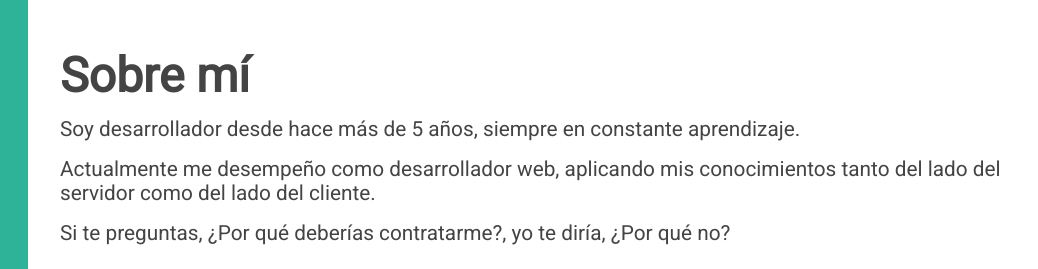
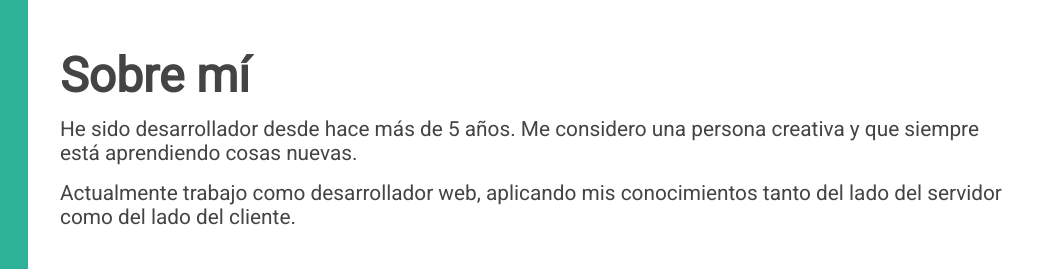
Before and after one commit to salatielosorno/resume, a website built with webpack: page src/index.html in a window 1280 px wide. Shown: the top 269 px of the page, 242-1280 px from the left. Built offline with nearby package versions, Linux system fonts and the light colour scheme.

Commit message:
Se corrige texto en seccion Sobre mi.

```diff
--- a/src/index.html
+++ b/src/index.html
@@ -66,9 +66,8 @@
                 <div class="row">
                     <div class="col-12">
                         <h1 class="title-1 title-1--color-gray">Sobre mí</h1>
-                        <p class="text-description">Soy desarrollador desde hace más de 5 años, siempre en constante aprendizaje.</p>
-                        <p class="text-description">Actualmente me desempeño como desarrollador web, aplicando mis conocimientos tanto del lado del servidor como del lado del cliente.</p>
-                        <p class="text-description">Si te preguntas, ¿Por qué deberías contratarme?, yo te diría, ¿Por qué no?</p>
+                        <p class="text-description">He sido desarrollador desde hace más de 5 años. Me considero una persona creativa y que siempre está aprendiendo cosas nuevas.</p>
+                        <p class="text-description">Actualmente trabajo como desarrollador web, aplicando mis conocimientos tanto del lado del servidor como del lado del cliente.</p>
                     </div>
                 </div>
                 <div>
```
Also changed, not shown: docs/index.html (+2 -3 lines).
